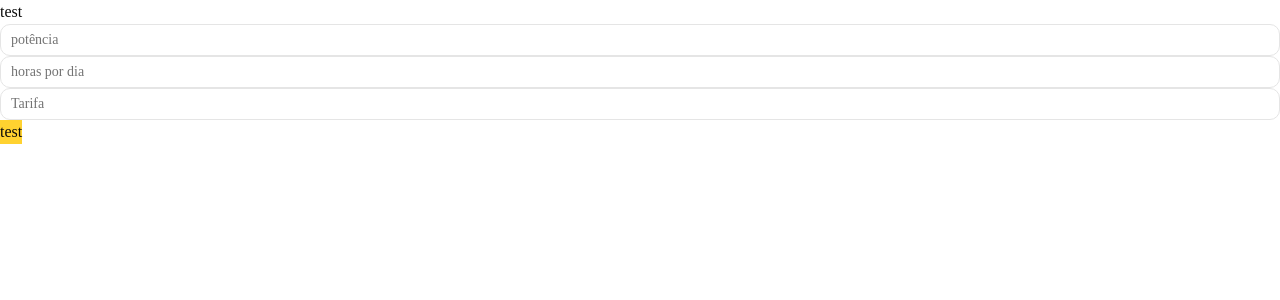
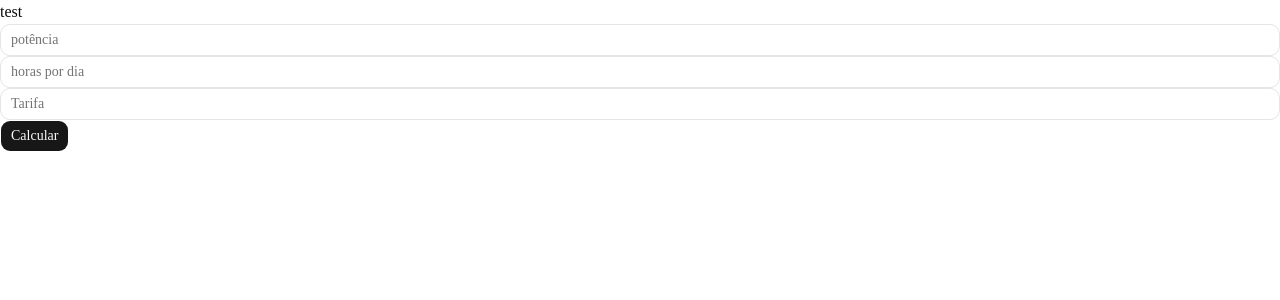
Before and after one commit to Fabricio-santuchi/calculadora-energia, a Next.js app: page / in a window 1280 px wide. Shown: the top 300 px of the page. Built offline with nearby package versions, Linux system fonts and the light colour scheme.

Commit message:
conecta calculadora ao Zod e usa Button do shadcn (task 6)

```diff
--- a/src/components/calculadora-form.tsx
+++ b/src/components/calculadora-form.tsx
@@ -1,8 +1,9 @@
 "use client";
 
+import { calcularCusto } from "@/lib/calculo";
 import { Input } from "@/components/ui/input";
 import { calculoSchema } from "@/lib/schema";
-import { Button } from "@base-ui/react";
+import { Button } from "@/components/ui/button";
 import { useState } from "react";
 import { treeifyError } from "zod";
 
@@ -11,6 +12,11 @@ const Calculadora = () => {
   const [horasPorDia, setHoras] = useState<string>("");
   const [tarifaPorKwh, setTarifa] = useState<string>("");
   const [erros, setErros] = useState<Record<string, string>>({});
+  const [custos, setCustos] = useState<{
+    custoDiario: number;
+    custoMensal: number;
+    custoAnual: number;
+  } | null>(null);
 
   return (
     <form
@@ -28,9 +34,15 @@ const Calculadora = () => {
             horasPorDia: arvoreErros.properties?.horasPorDia?.errors[0] ?? "",
             tarifaPorKwh: arvoreErros.properties?.tarifaPorKwh?.errors[0] ?? "",
           });
+          setCustos(null);
         } else {
           setErros({});
-          console.log(resultado.data);
+          const resultadoCalculo = calcularCusto(
+            resultado.data.potencia,
+            resultado.data.horasPorDia,
+            resultado.data.tarifaPorKwh,
+          );
+          setCustos(resultadoCalculo);
         }
       }}
     >
@@ -55,9 +67,16 @@ const Calculadora = () => {
       />
       {erros.tarifaPorKwh && <p>{erros.tarifaPorKwh}</p>}
 
-      <Button type="submit" className="bg-amber-300">
-        test
+      <Button type="submit">
+        Calcular
       </Button>
+      {custos && (
+        <div>
+          <p>Diário: {custos.custoDiario.toFixed(2)}</p>
+          <p>Mensal: {custos.custoMensal.toFixed(2)}</p>
+          <p>Anual: {custos.custoAnual.toFixed(2)}</p>
+        </div>
+      )}
     </form>
   );
 };
```
